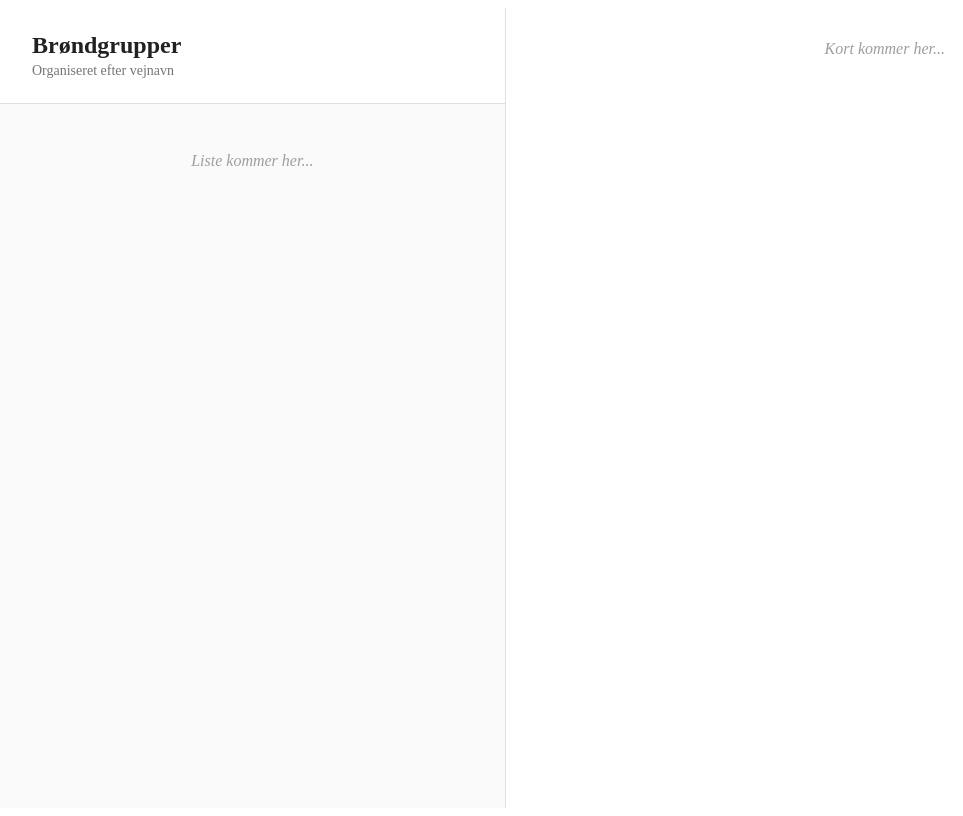
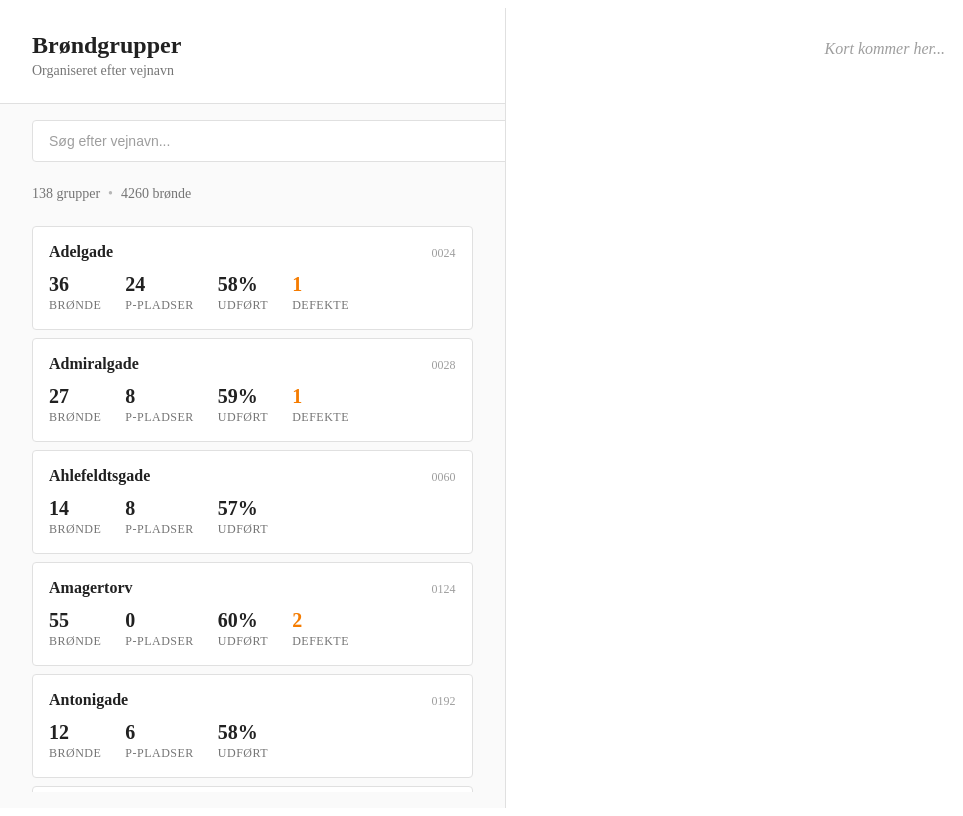
Before and after one commit to baffioso/broendsug, an Angular app: page / in a window 1280 px wide. Shown: the whole page, without its empty margins (8-971 px from the left). Built offline with nearby package versions, Linux system fonts and the light colour scheme.

Commit message:
feat: Add BrondgruppeList component with search functionality and integrate into MainView

```diff
--- /dev/null
+++ b/src/app/components/brondgruppe-list/brondgruppe-list.html
@@ -0,0 +1,80 @@
+<div class="list-container">
+	<!-- Search Filter -->
+	<div class="search-box">
+		<input
+			type="text"
+			placeholder="Søg efter vejnavn..."
+			[value]="searchQuery()"
+			(input)="onSearchChange($any($event.target).value)"
+			class="search-input"
+		/>
+		@if (searchQuery()) {
+			<button (click)="clearSearch()" class="clear-btn" type="button">
+				×
+			</button>
+		}
+	</div>
+
+	<!-- Summary -->
+	<div class="summary">
+		<span>{{ dataService.antalGrupper() }} grupper</span>
+		<span class="separator">•</span>
+		<span>{{ dataService.antalBroende() }} brønde</span>
+	</div>
+
+	<!-- Loading State -->
+	@if (dataService.isLoading()) {
+		<div class="loading-state">
+			<p>Indlæser brøndgrupper...</p>
+		</div>
+	}
+
+	<!-- Error State -->
+	@else if (dataService.error()) {
+		<div class="error-state">
+			<p>Fejl ved indlæsning af data</p>
+			<p class="error-message">{{ dataService.error()?.message }}</p>
+		</div>
+	}
+
+	<!-- Groups List -->
+	@else if (dataService.hasValue()) {
+		<div class="groups-list">
+			@for (gruppe of dataService.brondgrupper(); track gruppe.vejNavn) {
+				<div class="group-item">
+					<div class="group-header">
+						<h3 class="group-name">{{ gruppe.vejNavn }}</h3>
+						<span class="group-code">{{ gruppe.vejKode }}</span>
+					</div>
+					<div class="group-stats">
+						<div class="stat">
+							<span class="stat-value">{{ gruppe.statistik.antalBroende }}</span>
+							<span class="stat-label">brønde</span>
+						</div>
+						<div class="stat">
+							<span class="stat-value">{{ gruppe.statistik.antalPPladser }}</span>
+							<span class="stat-label">P-pladser</span>
+						</div>
+						<div class="stat">
+							<span class="stat-value">{{ gruppe.statistik.procentUdfoert }}%</span>
+							<span class="stat-label">udført</span>
+						</div>
+						@if (gruppe.statistik.antalDefekte > 0) {
+							<div class="stat stat-warning">
+								<span class="stat-value">{{ gruppe.statistik.antalDefekte }}</span>
+								<span class="stat-label">defekte</span>
+							</div>
+						}
+					</div>
+				</div>
+			} @empty {
+				<div class="empty-state">
+					<p>Ingen brøndgrupper fundet</p>
+					@if (searchQuery()) {
+						<button (click)="clearSearch()" class="link-btn">Ryd søgning</button>
+					}
+				</div>
+			}
+		</div>
+	}
+</div>
--- /dev/null
+++ b/src/app/components/brondgruppe-list/brondgruppe-list.scss
@@ -0,0 +1,175 @@
+.list-container {
+	display: flex;
+	flex-direction: column;
+	gap: 1rem;
+	height: 100%;
+}
+
+.search-box {
+	position: relative;
+
+	.search-input {
+		width: 100%;
+		padding: 0.75rem 2.5rem 0.75rem 1rem;
+		border: 1px solid #e0e0e0;
+		border-radius: 4px;
+		font-size: 0.875rem;
+		outline: none;
+		transition: border-color 0.2s;
+
+		&:focus {
+			border-color: #2196f3;
+		}
+
+		&::placeholder {
+			color: #9e9e9e;
+		}
+	}
+
+	.clear-btn {
+		position: absolute;
+		right: 0.5rem;
+		top: 50%;
+		transform: translateY(-50%);
+		background: none;
+		border: none;
+		font-size: 1.5rem;
+		color: #757575;
+		cursor: pointer;
+		padding: 0.25rem 0.5rem;
+		line-height: 1;
+		transition: color 0.2s;
+
+		&:hover {
+			color: #212121;
+		}
+	}
+}
+
+.summary {
+	padding: 0.5rem 0;
+	font-size: 0.875rem;
+	color: #757575;
+	display: flex;
+	align-items: center;
+	gap: 0.5rem;
+
+	.separator {
+		opacity: 0.5;
+	}
+}
+
+.loading-state,
+.error-state,
+.empty-state {
+	display: flex;
+	flex-direction: column;
+	align-items: center;
+	justify-content: center;
+	padding: 3rem 1rem;
+	text-align: center;
+	color: #757575;
+
+	p {
+		margin: 0.5rem 0;
+	}
+}
+
+.error-state {
+	color: #d32f2f;
+
+	.error-message {
+		font-size: 0.875rem;
+		color: #757575;
+	}
+}
+
+.empty-state {
+	.link-btn {
+		background: none;
+		border: none;
+		color: #2196f3;
+		cursor: pointer;
+		text-decoration: underline;
+		font-size: 0.875rem;
+		margin-top: 0.5rem;
+		padding: 0;
+
+		&:hover {
+			color: #1976d2;
+		}
+	}
+}
+
+.groups-list {
+	display: flex;
+	flex-direction: column;
+	gap: 0.5rem;
+	overflow-y: auto;
+	flex: 1;
+}
+
+.group-item {
+	background: #fff;
+	border: 1px solid #e0e0e0;
+	border-radius: 4px;
+	padding: 1rem;
+	cursor: pointer;
+	transition: all 0.2s;
+
+	&:hover {
+		border-color: #2196f3;
+		box-shadow: 0 2px 4px rgba(0, 0, 0, 0.1);
+	}
+}
+
+.group-header {
+	display: flex;
+	justify-content: space-between;
+	align-items: baseline;
+	margin-bottom: 0.75rem;
+
+	.group-name {
+		margin: 0;
+		font-size: 1rem;
+		font-weight: 600;
+		color: #212121;
+	}
+
+	.group-code {
+		font-size: 0.75rem;
+		color: #9e9e9e;
+		font-weight: 500;
+	}
+}
+
+.group-stats {
+	display: flex;
+	gap: 1.5rem;
+	flex-wrap: wrap;
+}
+
+.stat {
+	display: flex;
+	flex-direction: column;
+	gap: 0.125rem;
+
+	.stat-value {
+		font-size: 1.25rem;
+		font-weight: 600;
+		color: #212121;
+	}
+
+	.stat-label {
+		font-size: 0.75rem;
+		color: #757575;
+		text-transform: uppercase;
+		letter-spacing: 0.5px;
+	}
+
+	&.stat-warning {
+		.stat-value {
+			color: #f57c00;
+		}
+	}
+}
--- /dev/null
+++ b/src/app/components/brondgruppe-list/brondgruppe-list.ts
@@ -0,0 +1,25 @@
+import { ChangeDetectionStrategy, Component, inject, signal } from '@angular/core';
+import { FormsModule } from '@angular/forms';
+import { BrondDataService } from '../../services';
+
+@Component({
+	selector: 'app-brondgruppe-list',
+	imports: [FormsModule],
+	templateUrl: './brondgruppe-list.html',
+	styleUrl: './brondgruppe-list.scss',
+	changeDetection: ChangeDetectionStrategy.OnPush,
+})
+export class BrondgruppeList {
+	protected readonly dataService = inject(BrondDataService);
+	protected readonly searchQuery = signal('');
+
+	onSearchChange(query: string): void {
+		this.searchQuery.set(query);
+		this.dataService.updateFilter({ vejNavnSearch: query });
+	}
+
+	clearSearch(): void {
+		this.searchQuery.set('');
+		this.dataService.updateFilter({ vejNavnSearch: '' });
+	}
+}
--- a/src/app/components/main-view/main-view.html
+++ b/src/app/components/main-view/main-view.html
@@ -5,8 +5,7 @@
 			<p class="subtitle">Organiseret efter vejnavn</p>
 		</header>
 		<div class="panel-content">
-			<!-- Brøndgruppe list will go here -->
-			<p class="placeholder">Liste kommer her...</p>
+			<app-brondgruppe-list />
 		</div>
 	</aside>
 
--- a/src/app/components/main-view/main-view.ts
+++ b/src/app/components/main-view/main-view.ts
@@ -1,10 +1,11 @@
 import { ChangeDetectionStrategy, Component } from '@angular/core';
+import { BrondgruppeList } from '../brondgruppe-list/brondgruppe-list';
 
 @Component({
-  selector: 'app-main-view',
-  imports: [],
-  templateUrl: './main-view.html',
-  styleUrl: './main-view.scss',
-  changeDetection: ChangeDetectionStrategy.OnPush,
+	selector: 'app-main-view',
+	imports: [BrondgruppeList],
+	templateUrl: './main-view.html',
+	styleUrl: './main-view.scss',
+	changeDetection: ChangeDetectionStrategy.OnPush,
 })
 export class MainView {}
```
Also changed, not shown: 1 other file (tests, documents, lock files or other folders).
